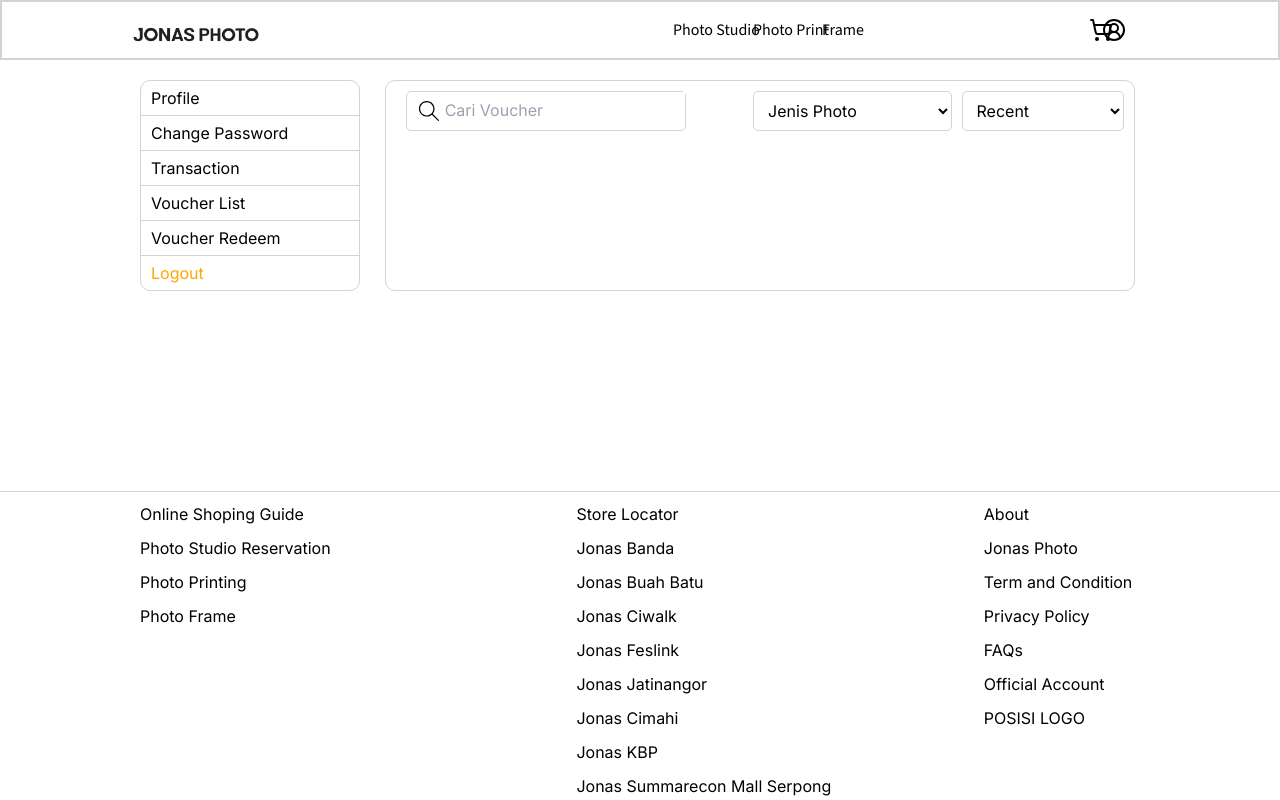
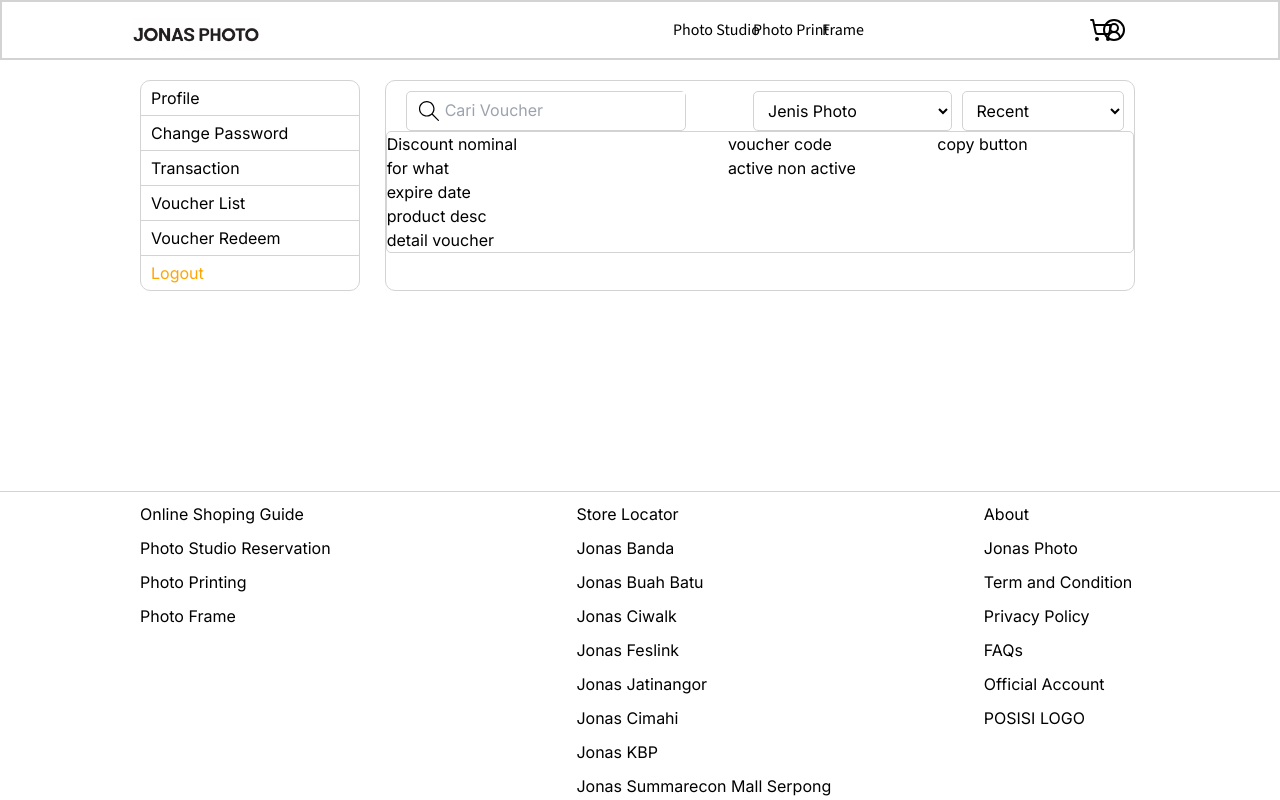
Before and after one commit to adriswara/next, a Next.js app: page /profile/voucherRedeem in a window 1280 px wide. Shown: the top 800 px of the page. Built offline with nearby package versions, Linux system fonts and the light colour scheme.

Commit message:
text layout

```diff
--- a/src/app/profile/voucherRedeem/page.tsx
+++ b/src/app/profile/voucherRedeem/page.tsx
@@ -43,10 +43,28 @@
         paddingRight: 10
     }
     const voucherList = {
+        border: "1px solid lightGrey",
+        borderRadius: 5
+    }
+
+    const voucherObject = {
+        display: "grid",
+        gridTemplateColumns: "auto auto",
+    }
+
+    const voucherLeftComponent = {
 
     }
 
-    const voucherObject = {
+    const voucherRightComponent = {
+
+    }
+    const voucherRightCode = {
+        display: "grid",
+        gridTemplateColumns: "auto auto"
+    }
+
+    const voucherRightStatus ={
 
     }
 
@@ -71,7 +89,24 @@
                     <option value=""></option>
                 </select>
             </div>
-            <div></div>
+            <div style={voucherList}>
+                <div style={voucherObject}>
+                    <div style={voucherLeftComponent}>
+                        <div>Discount nominal</div>
+                        <div>for what</div>
+                        <div>expire date</div>
+                        <div>product desc</div>
+                        <div>detail voucher</div>
+                    </div>
+                    <div style={voucherRightComponent}>
+                        <div style={voucherRightCode}>
+                            <div>voucher code</div>
+                            <div> copy button</div>
+                        </div>
+                        <div style={voucherRightStatus}>active non active</div>
+                    </div>
+                </div>
+            </div>
         </div>
     );
 }
```
